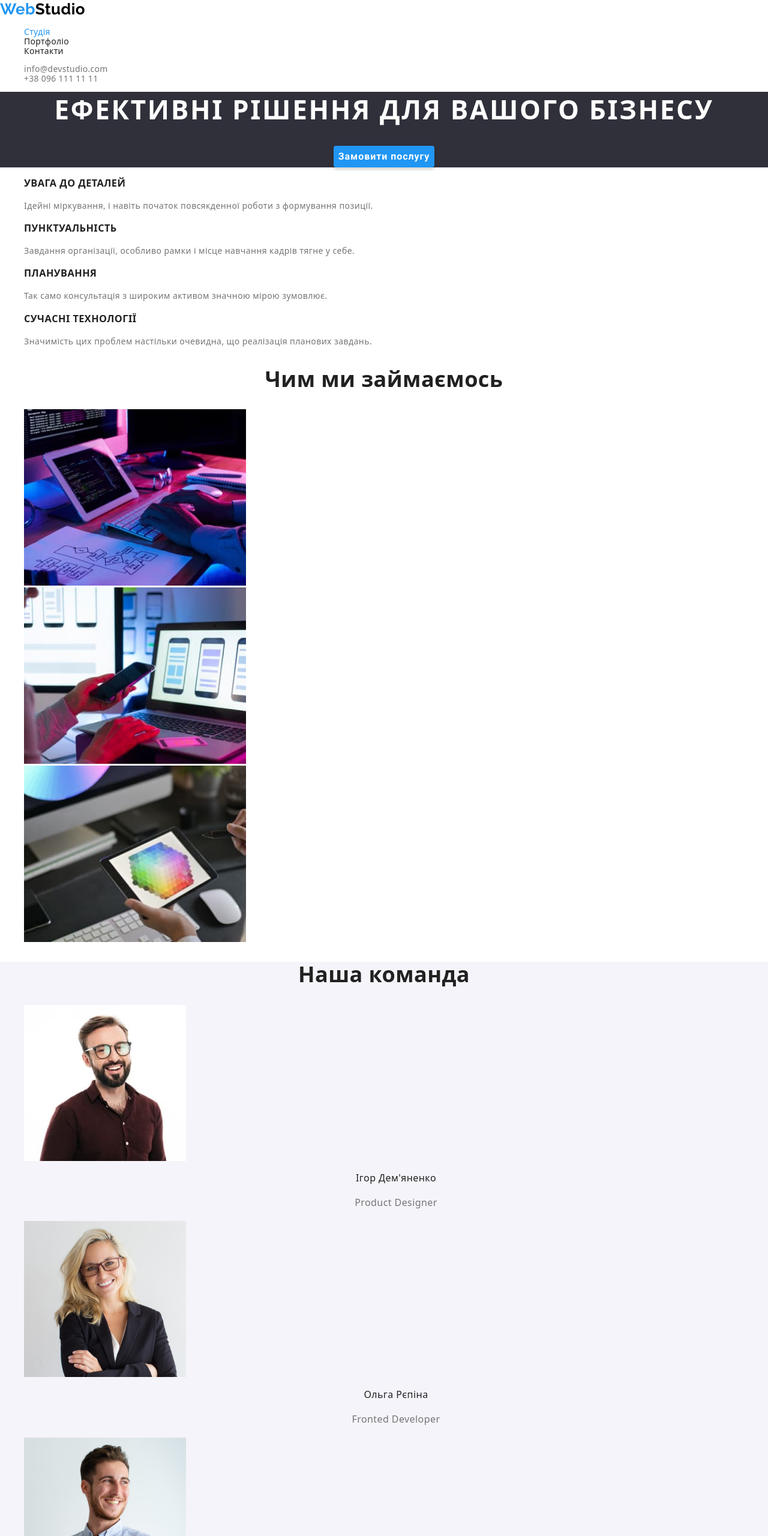
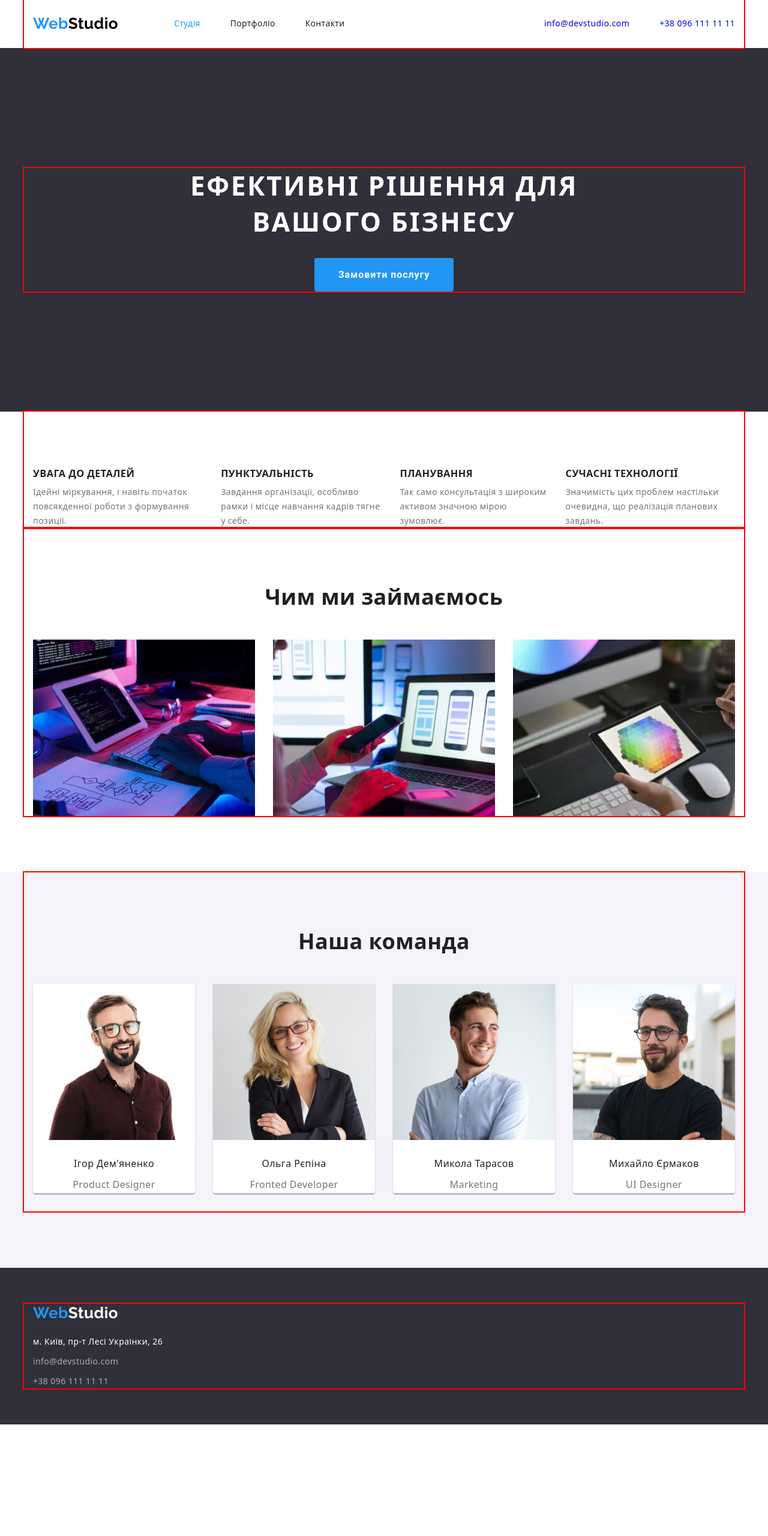
Before and after one commit to Anastasiako6/goit-markup-hw-03, a plain HTML site: page index.html in a window 1280 px wide. Shown: the top 2560 px of the page at 60% size. After the commit the page ends 2374 px from the top, so only its background shows below. Drawn offline with nearby package versions, Linux system fonts and the light colour scheme.

Commit message:
студия

```diff
--- a/css/styles.css
+++ b/css/styles.css
@@ -10,6 +10,34 @@
     --color-section-members: #F5F4FA;
 }
 
+/* Утилиты */
+p,
+h1,
+h2,
+h3,
+h4,
+h5,
+h6 {
+    margin: 0;
+}
+
+ul,
+ol {
+    margin: 0;
+    padding-left: 0;
+}
+
+img {
+    display: block;
+}
+
+.list {
+    list-style: none;
+}
+.link {
+    text-decoration: none;
+}
+
 body {
     font-family: 'Roboto', sans-serif;
     color: var(--primary-text-color);
@@ -18,16 +46,41 @@ body {
     letter-spacing: 0.03em;
 }
 
-.list {
-    list-style: none;
-}
-.link {
-    text-decoration: none;
+.container {
+    width: 1200px;
+    padding-left: 15px;
+    padding-right: 15px;
+    margin: 0 auto;
+    outline: 2px solid red;
 }
 /* ----------header--------- */
+.header-padding{
+    padding-top: 24px;
+    padding-bottom: 25px;
+    display: flex;
+    align-items: center;
+}
+.nav-item:not(:last-child){
+    margin-right: 50px;
+}
+/* ----------------logo----------- */
+.header-nav{
+    display: flex;
+    align-items: center;
+}
+.header-nav-list{
+    display: flex;
+    margin-left: auto;
 
-/* ----------------logo----------- */
+}
+.header-communication-list{
+    display: flex;
+    margin-left: auto;
+}
+
 .header-logo-link{
+    margin-right: 93px;
+
     font-family: 'Raleway', sans-serif;
     font-weight: 700;
     font-size: 26px;
@@ -41,18 +94,24 @@ body {
     color: var(--accent-text-color);
 }
 /* -----------nav----------- */
-.header-nav-item{
+.header-nav-item {
     font-weight: 500;
     line-height: 1.14;
     letter-spacing: 0.02em;
     color: var(--title-text-color);
+}
+.nav-item:not(:last-child){
+    margin-right: 50px;
+
 }
 .header-nav-item:hover, .header-nav-item:focus{
     color: var(--accent-text-color);
 }
 
 /* ----------communicatuion-list-------- */
-.header-communication-item{
+.header-communication-item:not(:last-child) {
+    margin-right: 50px;
+
     font-weight: 500;
     line-height: 1.14;
     letter-spacing: 0.02em;
@@ -65,18 +124,27 @@ body {
 
 /* ----------hero------------- */
 .hero{
+    padding-top: 200px;
+    padding-bottom: 200px;
+
     background-color:var(--background-color);
+    display: block;
     text-align: center;
 }
 .hero-title{
     margin-top: 0;
     margin-bottom: 30px;
+    width: 696px;
+    margin-left: auto;
+    margin-right: auto;
+
     font-weight: 900;
     font-size: 44px;
     line-height: 1.36;
     letter-spacing: 0.06em;
     text-transform: uppercase;
     color: var(--primary-white-color);
+
 }
 .hero-button{
     font-family: inherit;
@@ -90,6 +158,8 @@ body {
     background-color: var(--color-hero-button);
 }
 .text-hero-button{
+    padding: 10px 32px;
+
     font-family: 'Roboto';
     font-weight: 700;
     font-size: 16px;
@@ -113,10 +183,16 @@ body {
     margin: -1px;
 }
     /* ------benefits------ */
+.benefits-list{
+    display: flex;
+    gap: 30px;
+}
 .benefits-title{
     line-height: 1.14;
     text-transform: uppercase;
     color: var(--title-text-color);
+    margin-bottom: 10px;
+    padding-top: 94px;
     }
 
 .benefits-text{
@@ -124,17 +200,62 @@ body {
 }
 
 /* -------What we do---------- */
+.work-example-list{
+    display: flex;
+    flex-direction: row;
+}
+.work-example .section-title{
+    padding-top: 94px;
+    margin-bottom: 50px;
+}
+.work-example{
+    padding-bottom: 94px;
+}
 /* -------section-members------- */
+.members-item:not(:last-child){
+    margin-right: 30px;
+
+    widows: 270px;
+    height: 368px;
+}
+.section-members{
+    padding-bottom: 94px;
+}
+.members{
+    padding-top: 94px;
+    margin-bottom: 50px;
+}
+.members-list{
+    display: flex;
+}
+.members-card{
+    /* widows: 270px;
+    height: 368px; */
+    background-color: #fff;
+    box-shadow: 0px 1px 3px rgba(0, 0, 0, 0.12), 0px 1px 1px rgba(0, 0, 0, 0.14), 0px 2px 1px rgba(0, 0, 0, 0.2);
+    border-radius: 0px 0px 4px 4px;
+}
+.members-photo{
+    margin-bottom: 30px;
+}
 .section-members{
     background-color: var(--color-section-members);
 }
+
 .section-title{
     font-size: 36px;
     line-height: 1.16;
     text-align: center;
     color: var(--title-text-color);
 }
+
+.example-item:not(:last-child){
+    margin-right: 30px;
+}
+
 .section-members-name{
+    margin-bottom: 10px;
+
     font-weight: 500;
     font-size: 16px;
     line-height: 1.19;
@@ -142,6 +263,8 @@ body {
     color: var(--title-text-color);
 }
 .section-members-job{
+    margin-bottom: 30px;
+
     font-size: 16px;
     line-height: 1.9;
     text-align: center;
@@ -149,9 +272,13 @@ body {
 
 /* -----------footer----------- */
 .footer{
+    padding-top: 60px;
+    padding-bottom: 60px;
     background-color: var(--background-color);
 }
 .logo-footer{
+    margin-bottom: 20px;
+
     font-family: 'Raleway';
     font-weight: 700;
     font-size: 26px;
@@ -160,6 +287,12 @@ body {
 }
 .logo-footer-part{
     color: var(--accent-text-color);
+}
+.link{
+    display: inline-block;
+}
+.address-item:not(:last-child){
+    margin-bottom: 9px;
 }
 .address-link{
     font-style: normal;
@@ -173,6 +306,7 @@ body {
     color: rgba(255, 255, 255, 0.6);
     text-decoration: none;
 }
+
  .logo-footer:focus{
     color: var(--accent-text-color);
 }
@@ -194,7 +328,9 @@ body {
 }
 .portfolio-list{
     display: flex;
-    margin-right: 50px;
+}
+.portfolio-item:not(:last-child){
+    margin-right: 8px;
 }
 .portfolio-button{
     border-color: transparent;
--- a/index.html
+++ b/index.html
@@ -19,26 +19,31 @@
 
 <body>
     <header class="header">
+        <div class="container header-padding">
             <nav class="header-nav">
              <a class="header-logo-link link" href="./index.html"><span class="header-logo-part">Web</span>Studio</a>
                 <ul class="header-nav-list list">
-                <li><a class="header-nav-item link current" href="./index.html">Cтудія</a></li>
-                <li><a class="header-nav-item link" href="./portfolio.html">Портфоліо</a></li>
-                <li><a class="header-nav-item link" href="Контакти">Контакти</a></li>
+                    <li class="nav-item"><a class="header-nav-item link current" href="./index.html">Cтудія</a></li>
+                    <li class="nav-item"><a class="header-nav-item link" href="./portfolio.html">Портфоліо</a></li>
+                    <li class="nav-item"><a class="header-nav-item link" href="Контакти">Контакти</a></li>
              </ul>
             </nav>
             <ul class="header-communication-list list">
-            <li><a class="header-communication-item link" href="mailto:info@devstudio.com">info@devstudio.com</a></li>
-            <li><a class="header-communication-item link" href="tel:+380961111111">+38 096 111 11 11</a></li>
+                <li class="nav-item"><a class="header-communication-item link" href="mailto:info@devstudio.com">info@devstudio.com</a></li>
+                <li class="nav-item"><a class="header-communication-item link" href="tel:+380961111111">+38 096 111 11 11</a></li>
             </ul>
+        </div>
     </header>
 
     <main>
         <section class="hero">
+            <div class="container">
                 <h1 class="hero-title">Ефективні рішення для вашого бізнесу</h1>
             <button type="button" class="hero-button"> <span class="text-hero-button">Замовити послугу</span></button>
+            </div>
         </section>
         <section class="benefits">
+            <div class="container">
                 <h2 class="visually-hidden">Переваги</h2>
                 <ul class="benefits-list list">
                      <li>
@@ -61,52 +66,70 @@
                         </p>
                     </li>
                 </ul>
+            </div>
         </section>
         <section class="work-example">
+           <div class="container">
             <h2 class="section-title">Чим ми займаємось</h2>
             <ul class="work-example-list list">
-                <li><img src="./images/box_1.jpg" alt="комп'ютер" width="370" height="294"></li>
-                <li><img src="./images/box_2.jpg" alt="телефон" width="370" height="294"></li>
-                <li><img src="./images/box_3.jpg" alt="планшет" width="370" height="294"></li>
+                <li class="example-item"><img class="img" src="./images/box_1.jpg" alt="комп'ютер" width="370" height="294"></li>
+                <li class="example-item"><img class="img" src="./images/box_2.jpg" alt="телефон" width="370" height="294"></li>
+                <li class="example-item"><img class="img" src="./images/box_3.jpg" alt="планшет" width="370" height="294"></li>
             </ul>
+           </div>
         </section>
         <section class="section-members">
-            <h2 class="section-title">Наша команда</h2>
-            <ul class="list">
-                <li>
-                    <img src="./images/team_card_1.jpg" alt="Фото Ігор Дем'яненко" width="270" height="260">
+            <div class="container">
+                <h2 class="section-title members">Наша команда</h2>
+                <ul class="members-list list">
+                    <li class="members-item">
+                        <div class="members-card">
+                            <img class="members-photo" src="./images/team_card_1.jpg" alt="Фото Ігор Дем'яненко" width="270" height="260">
                             <h3 class="section-members-name">Ігор Дем'яненко</h3>
                             <p class="section-members-job">Product Designer</p>
+                        </div>
                     </li>
-                <li>
-                    <img src="./images/team_card_2.jpg" alt="Фото Ольга Рєпіна" width="270" height="260">
+
+                    <li class="members-item">
+                        <div class="members-card">
+                            <img class="members-photo" src="./images/team_card_2.jpg" alt="Фото Ольга Рєпіна" width="270" height="260">
                             <h3 class="section-members-name">Ольга Рєпіна</h3>
                             <p class="section-members-job">Fronted Developer</p>
+                        </div>
                     </li>
-                <li>
-                    <img src="./images/team_card_3.jpg" alt="Фото Микола Тарасов" width="270" height="260">
+
+                    <li class="members-item">
+                        <div class="members-card">
+                            <img class="members-photo" src="./images/team_card_3.jpg" alt="Фото Микола Тарасов" width="270" height="260">
                             <h3 class="section-members-name">Микола Тарасов</h3>
                             <p class="section-members-job">Marketing</p>
+                        </div>
                     </li>
-                <li>
-                    <img src="./images/team_card_4.jpg" alt="Фото Михайло Єрмаков" width="270" height="260">
+
+                    <li class="members-item">
+                        <div class="members-card">
+                            <img class="members-photo" src="./images/team_card_4.jpg" alt="Фото Михайло Єрмаков" width="270" height="260">
                             <h3 class="section-members-name">Михайло Єрмаков </h3>
                             <p class="section-members-job">UI Designer</p>
+                        </div>
                     </li>
                 </ul>
+            </div>
         </section>
     </main>
 
     <footer class="footer">
+        <div class="container">
             <a class="logo-footer link" href="./index.html"><span class="logo-footer-part">Web</span>Studio</a>
         <address class="address">
             <ul class="address-list list">
-                <li><a class="address-link" href="https://goo.gl/maps/CPtrU1FHBa2aNyZL9" target="_blank"
+                <li class="address-item"><a class="address-link" href="https://goo.gl/maps/CPtrU1FHBa2aNyZL9" target="_blank"
                 rel="noopener noreferrer nofollow">м. Київ, пр-т Лесі Украінки, 26</a></li>
-                <li><a class="address-link-hue" href="mailto:info@devstudio.com">info@devstudio.com</a></li>
-                <li><a class="address-link-hue" href="tel:+380961111111">+38 096 111 11 11</a></li>
+                <li class="address-item"><a class="address-link-hue" href="mailto:info@devstudio.com">info@devstudio.com</a></li>
+                <li class="address-item"><a class="address-link-hue" href="tel:+380961111111">+38 096 111 11 11</a></li>
             </ul>
         </address>
+        </div>
     </footer>
 </body>
 
```
Also changed, not shown: portfolio.html (+29 -15 lines). Lines whose indentation alone changed are shown as unchanged.
